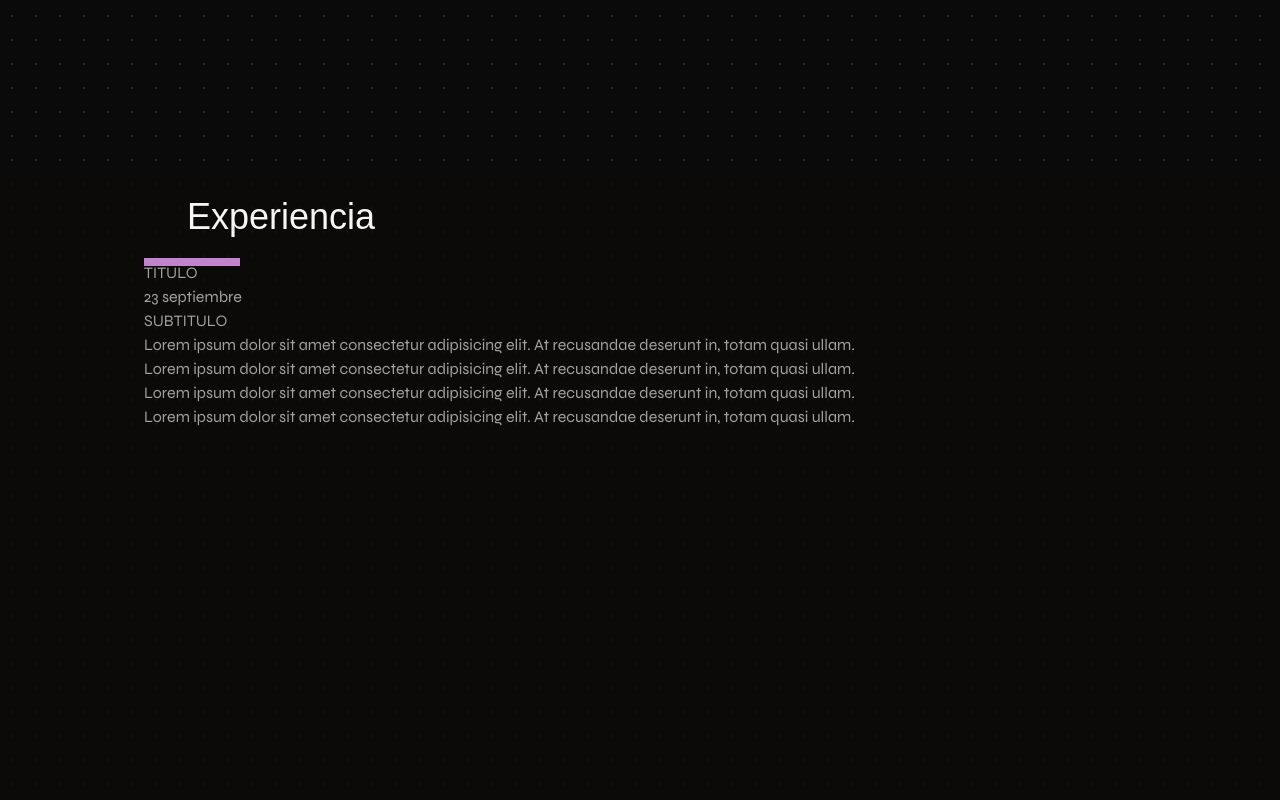
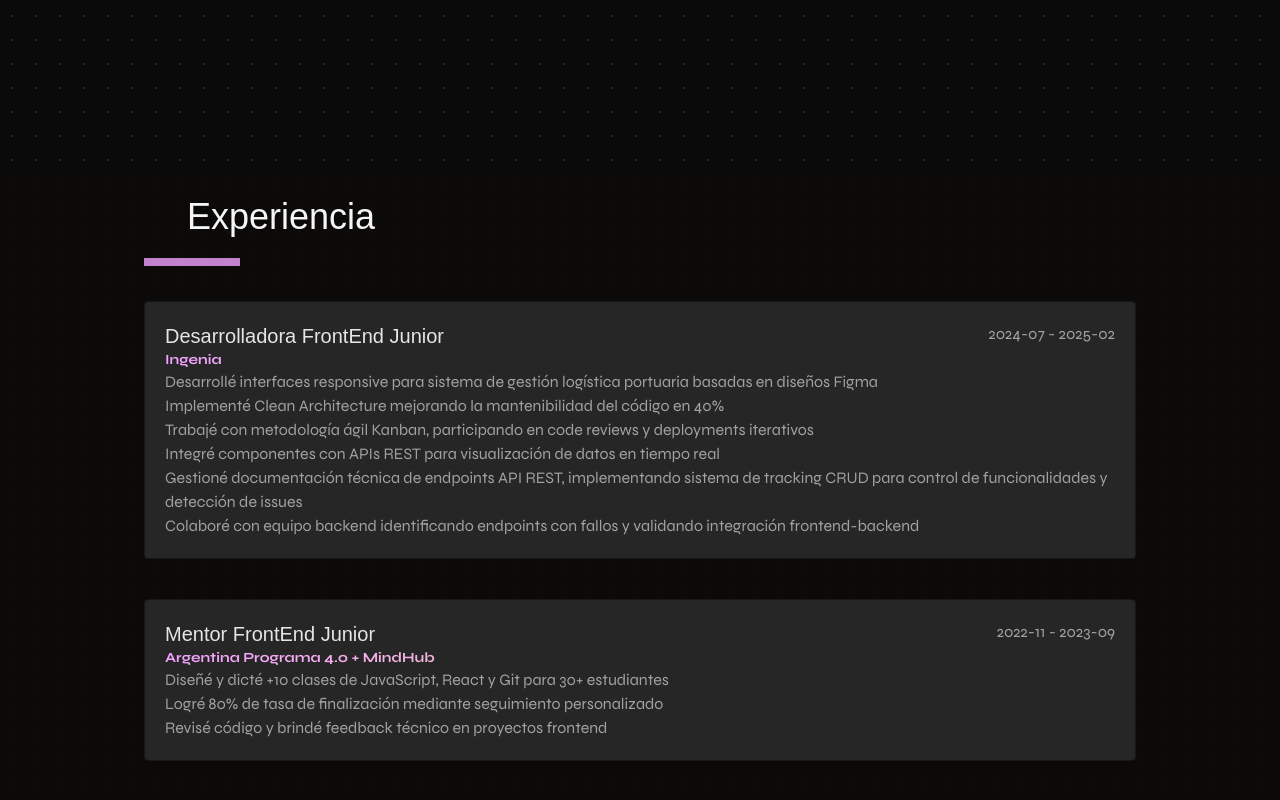
Before and after one commit to Cristaldo-Fiorela/portfolio, a React (Vite) app: page / in a window 1280 px wide. Shown: the part 668-1468 px from the top of the page. Built offline with nearby package versions, Linux system fonts and the light colour scheme; some icons are missing; a web font is replaced by a local one.

Commit message:
consumo dinamico de card experiencia

```diff
--- a/src/components/Experience.jsx
+++ b/src/components/Experience.jsx
@@ -2,27 +2,28 @@ import SectionTitle from "./SectionTitle"
 import { me } from "../db/db";
 
 const Experience = () => {
+  const { experience } = me;
   return (
     <div className="bg-stone-950/70 h-screen py-5">
-      <section id="experience" className=" scroll-mt-15 max-w-5xl px-4 mx-auto">
+      <section id="experience" className=" scroll-mt-15 max-w-5xl px-4 mx-auto  flex flex-col gap-10">
         <SectionTitle title="Experiencia" />
 
-        <div>
-          <div>
+        {experience.map((work) => (
+          <div className="bg-neutral-800 border border-neutral-900 rounded p-5" key={work.id}>
             <div>
-              <h3>TITULO</h3>
-              <span>23 septiembre</span>
+              <div className="grid grid-cols-3">
+                <h3 className="col-span-2 text-neutral-200 text-xl font-family-heading">{work.role}</h3>
+                <span className="col-span-1 text-end">{work.period.from} - {work.period.to}</span>
+              </div>
+              <h6 className="bg-linear-to-r from-pink to-yellow bg-clip-text text-transparent text-sm font-bold">{work.company}</h6>
             </div>
-            <h6>SUBTITULO</h6>
+            <ul>
+              {work.highlights.map((item, i) => (
+                <li key={i}>{item}</li>
+              ))}
+            </ul>
           </div>
-          <div>
-            <p>Lorem ipsum dolor sit amet consectetur adipisicing elit. At recusandae deserunt in, totam quasi ullam.</p>
-            <p>Lorem ipsum dolor sit amet consectetur adipisicing elit. At recusandae deserunt in, totam quasi ullam.</p>
-            <p>Lorem ipsum dolor sit amet consectetur adipisicing elit. At recusandae deserunt in, totam quasi ullam.</p>
-            <p>Lorem ipsum dolor sit amet consectetur adipisicing elit. At recusandae deserunt in, totam quasi ullam.</p>
-          </div>
-
-        </div>
+        ))}
 
       </section>
     </div>
```
